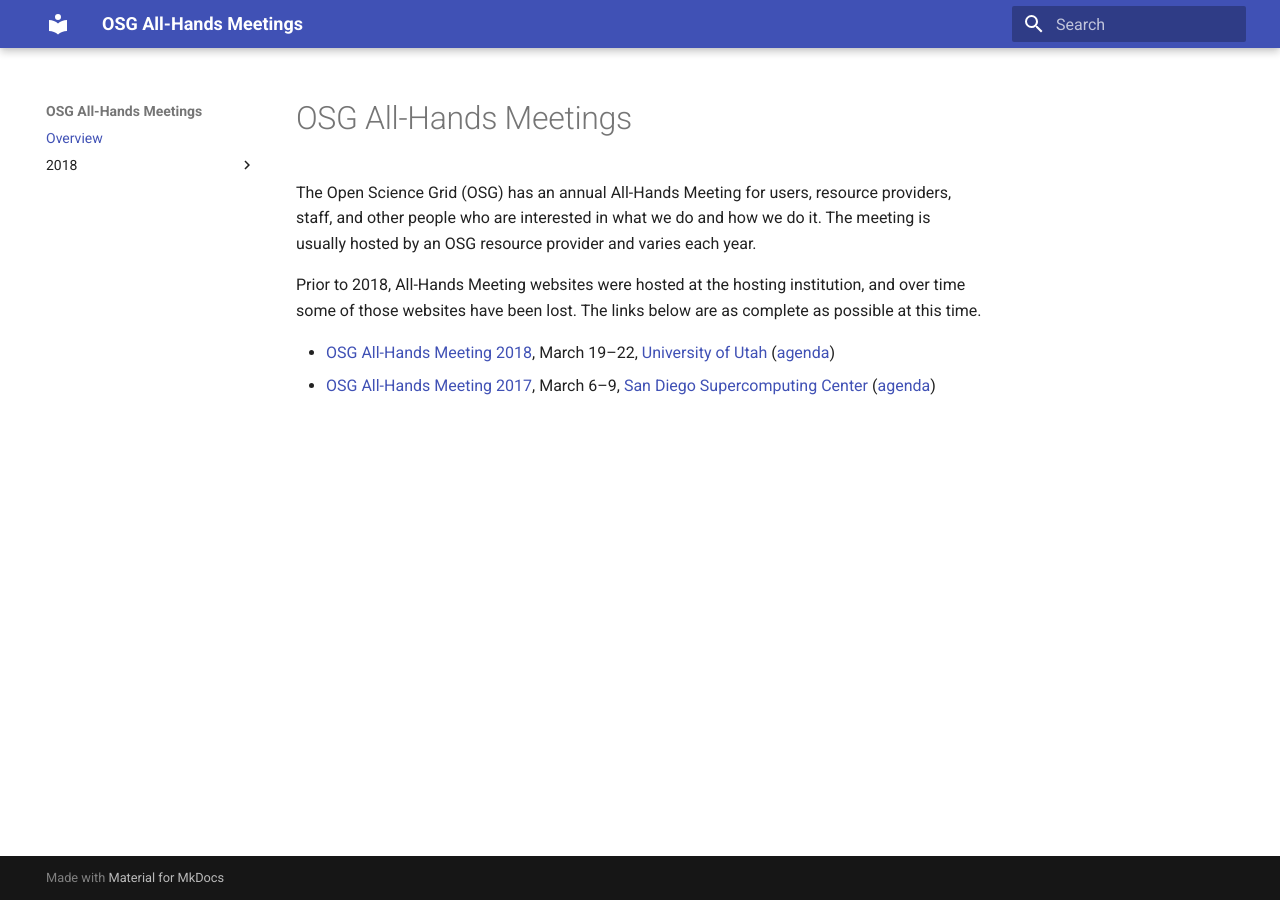
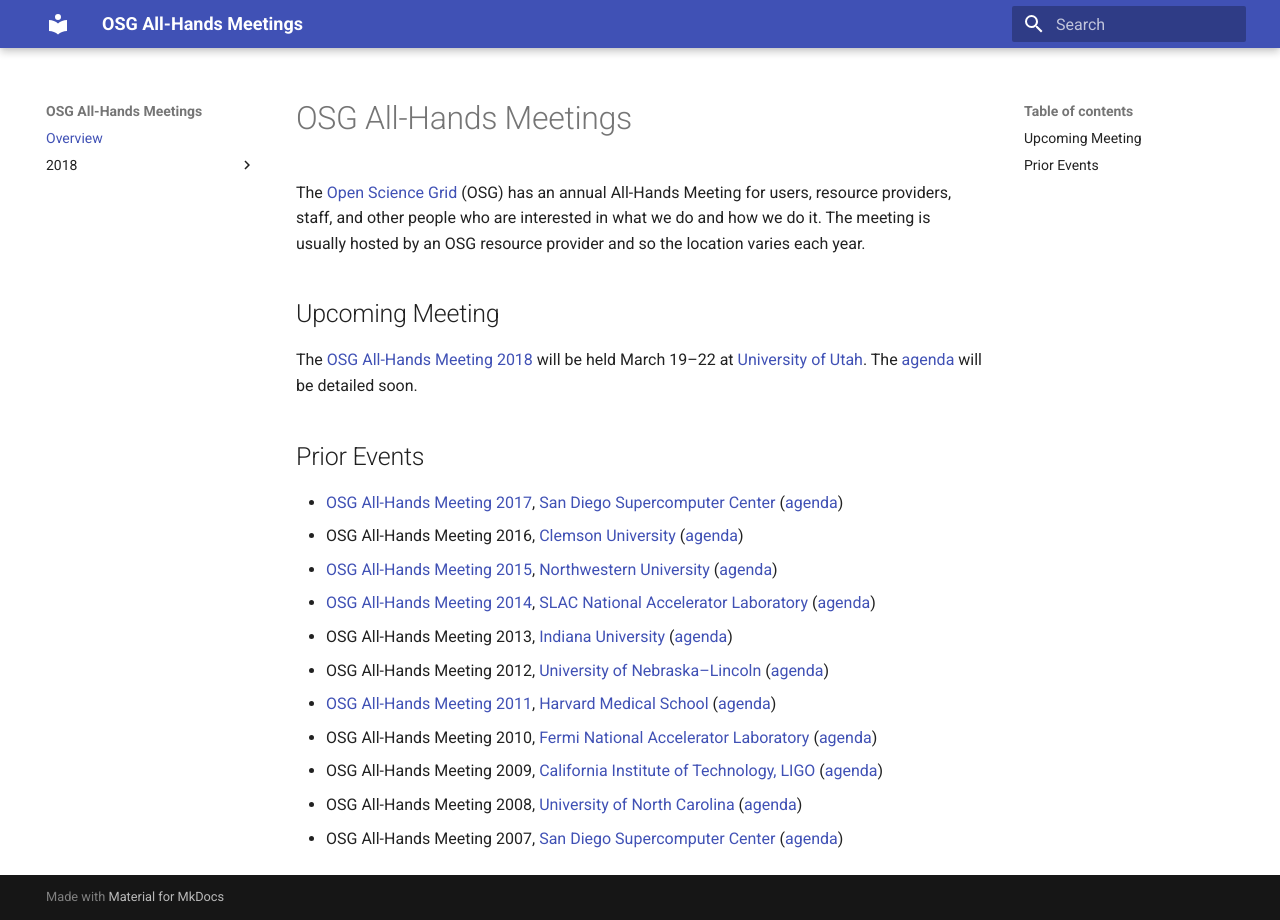
Before and after one commit to osg-htc/all-hands, an MkDocs documentation site: the page built from docs/index.md, in a window 1280 px wide. Built offline with MkDocs 1.6.1 and Material for MkDocs 9.7.7, drawn with Linux system fonts in a browser that asks for light colours; old or Windows-style settings are respelled for this version of MkDocs.

Commit message:
Added all past AHM events

```diff
--- a/docs/index.md
+++ b/docs/index.md
@@ -1,14 +1,46 @@
 # OSG All-Hands Meetings
 
-The Open Science Grid (OSG) has an annual All-Hands Meeting for users, resource providers, staff, and other people who
-are interested in what we do and how we do it.  The meeting is usually hosted by an OSG resource provider and varies
-each year.
+The [Open Science Grid](https://www.opensciencegrid.org) (OSG) has an annual All-Hands Meeting for users, resource
+providers, staff, and other people who are interested in what we do and how we do it.  The meeting is usually hosted by
+an OSG resource provider and so the location varies each year.
 
-Prior to 2018, All-Hands Meeting websites were hosted at the hosting institution, and over time some of those websites
-have been lost.  The links below are as complete as possible at this time.
+## Upcoming Meeting
 
-* [OSG All-Hands Meeting 2018](/2018/index.md), March 19&ndash;22, [University of Utah](https://www.utah.edu/)
-  ([agenda](https://indico.fnal.gov/event/15344/))
-* [OSG All-Hands Meeting 2017](https://www.eiseverywhere.com/ehome/221621), March 6&ndash;9,
-  [San Diego Supercomputing Center](http://www.sdsc.edu/)
+The [OSG All-Hands Meeting 2018](/2018/index.md) will be held March 19&ndash;22 at [University of
+Utah](https://www.utah.edu/).  The [agenda](https://indico.fnal.gov/event/15344/) will be detailed soon.
+
+## Prior Events
+
+* [OSG All-Hands Meeting 2017](https://www.eiseverywhere.com/ehome/221621),
+  [San Diego Supercomputer Center](http://www.sdsc.edu/)
   ([agenda](https://indico.fnal.gov/event/12973/))
+* OSG All-Hands Meeting 2016,
+  [Clemson University](http://www.clemson.edu/)
+  ([agenda](https://indico.fnal.gov/event/10571/))
+* [OSG All-Hands Meeting 2015](http://sites.northwestern.edu/osg-ahm2015/),
+  [Northwestern University](http://www.northwestern.edu/)
+  ([agenda](https://indico.fnal.gov/event/8580/))
+* [OSG All-Hands Meeting 2014](https://app.certain.com/profile/web/index.cfm?PKwebID=0x5948342f2c&varPage=home),
+  [SLAC National Accelerator Laboratory](https://www6.slac.stanford.edu/)
+  ([agenda](https://indico.fnal.gov/event/7207/))
+* OSG All-Hands Meeting 2013,
+  [Indiana University](https://www.iu.edu/)
+  ([agenda](https://indico.fnal.gov/event/5610/))
+* OSG All-Hands Meeting 2012,
+  [University of Nebraska&ndash;Lincoln](http://hcc.unl.edu/)
+  ([agenda](https://indico.fnal.gov/event/5109/))
+* [OSG All-Hands Meeting 2011](https://sites.google.com/a/hkl.hms.harvard.edu/osgahm-2011/),
+  [Harvard Medical School](https://hms.harvard.edu/)
+  ([agenda](https://indico.fnal.gov/event/3627/))
+* OSG All-Hands Meeting 2010,
+  [Fermi National Accelerator Laboratory](http://www.fnal.gov/)
+  ([agenda](https://indico.fnal.gov/event/2871/))
+* OSG All-Hands Meeting 2009,
+  [California Institute of Technology, LIGO](https://www.ligo.caltech.edu/LA)
+  ([agenda](https://indico.fnal.gov/event/2012/))
+* OSG All-Hands Meeting 2008,
+  [University of North Carolina](http://www.unc.edu/)
+  ([agenda](https://indico.fnal.gov/event/1037/))
+* OSG All-Hands Meeting 2007,
+  [San Diego Supercomputer Center](http://www.sdsc.edu/)
+  ([agenda](https://indico.fnal.gov/event/468/))
```
